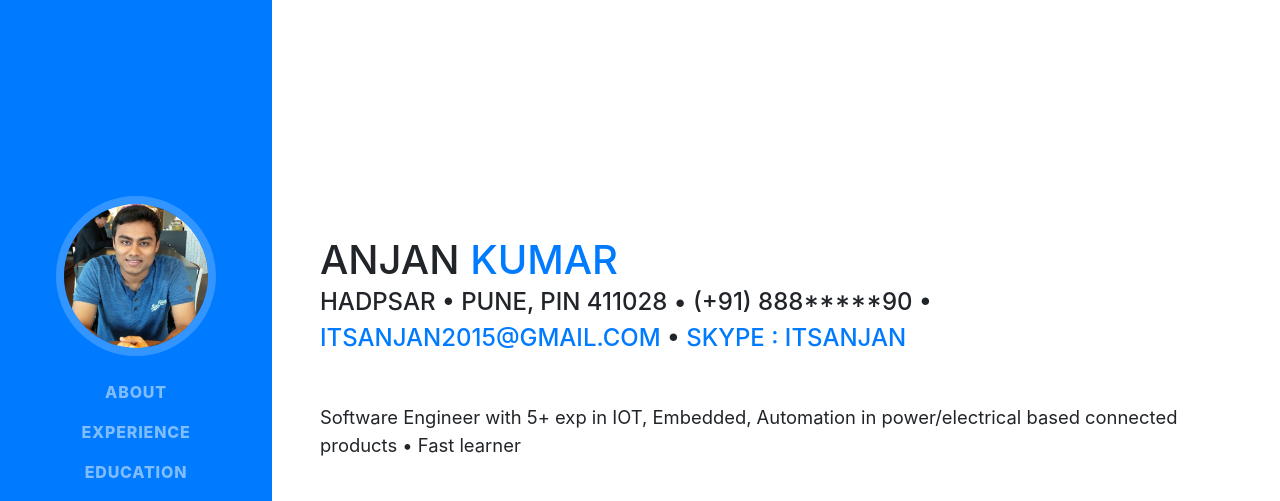
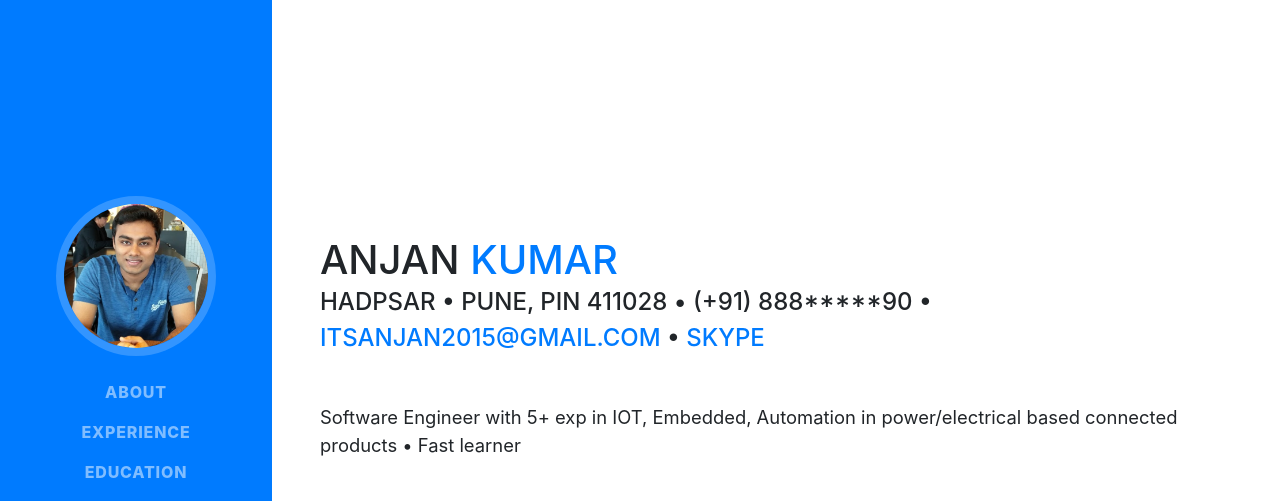
Before and after one commit to itsanjan/itsanjan.github.io, a website with bundled scripts: page index.html in a window 1280 px wide. Shown: the top 501 px of the page. Built offline with nearby package versions, Linux system fonts and the light colour scheme; a web font is replaced by a local one.

Commit message:
wip added skype

```diff
--- a/index.html
+++ b/index.html
@@ -68,7 +68,7 @@
         </h1>
         <div class="subheading mb-5">Hadpsar • Pune, PIN 411028 • (+91) 888*****90
            • <a href="mailto:itsanjan2015@gmail.com"> itsanjan2015@gmail.com</a>
-           • <a href="skype:plug-shop?itsanjan">Skype : itsanjan</a>
+           • <a href="https://join.skype.com/invite/sEXPEZP9xSoI">Skype</a>
         </div>
         <p class="lead mb-5">
           Software Engineer with 5+ exp in IOT, Embedded, Automation in power/electrical based connected products • Fast learner
```
